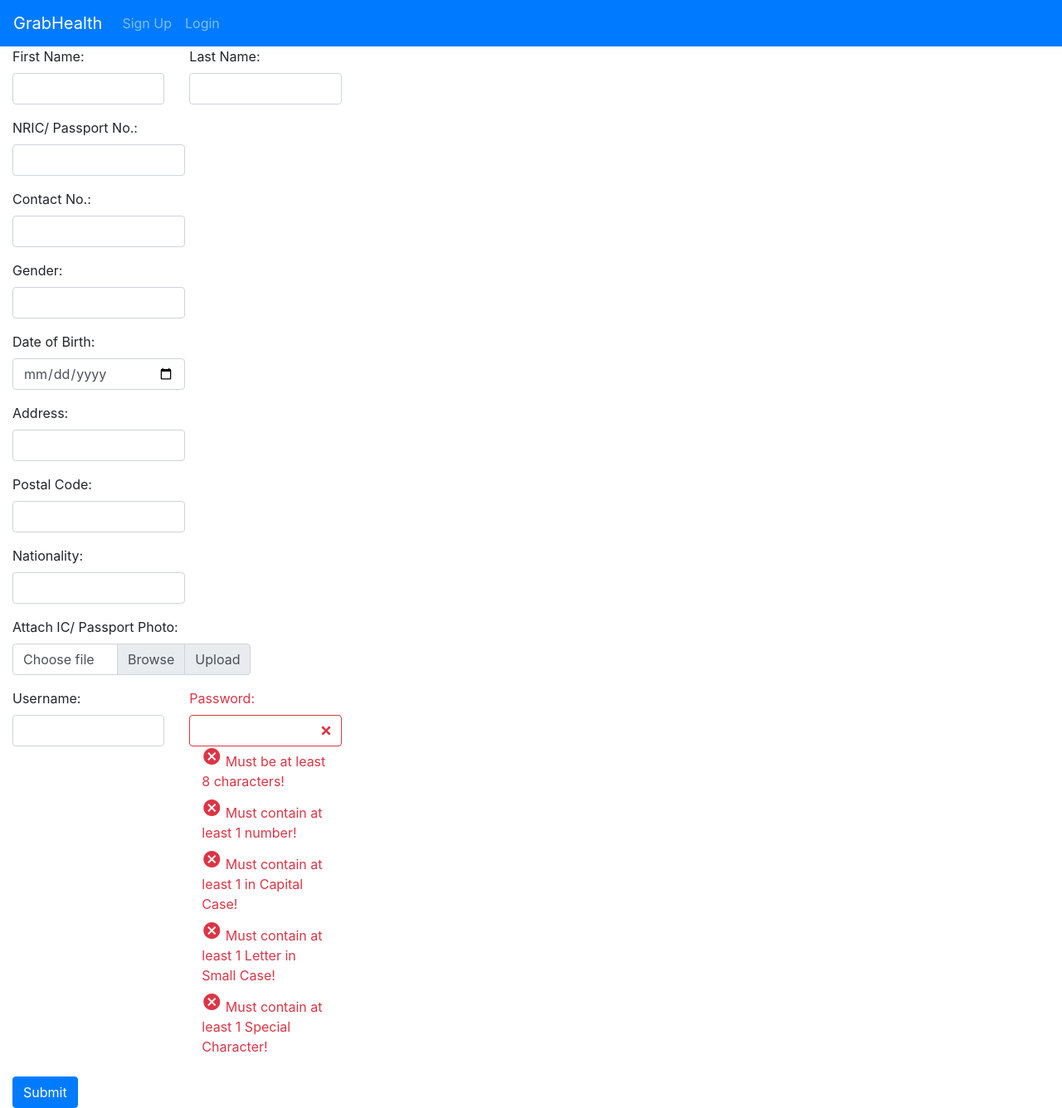
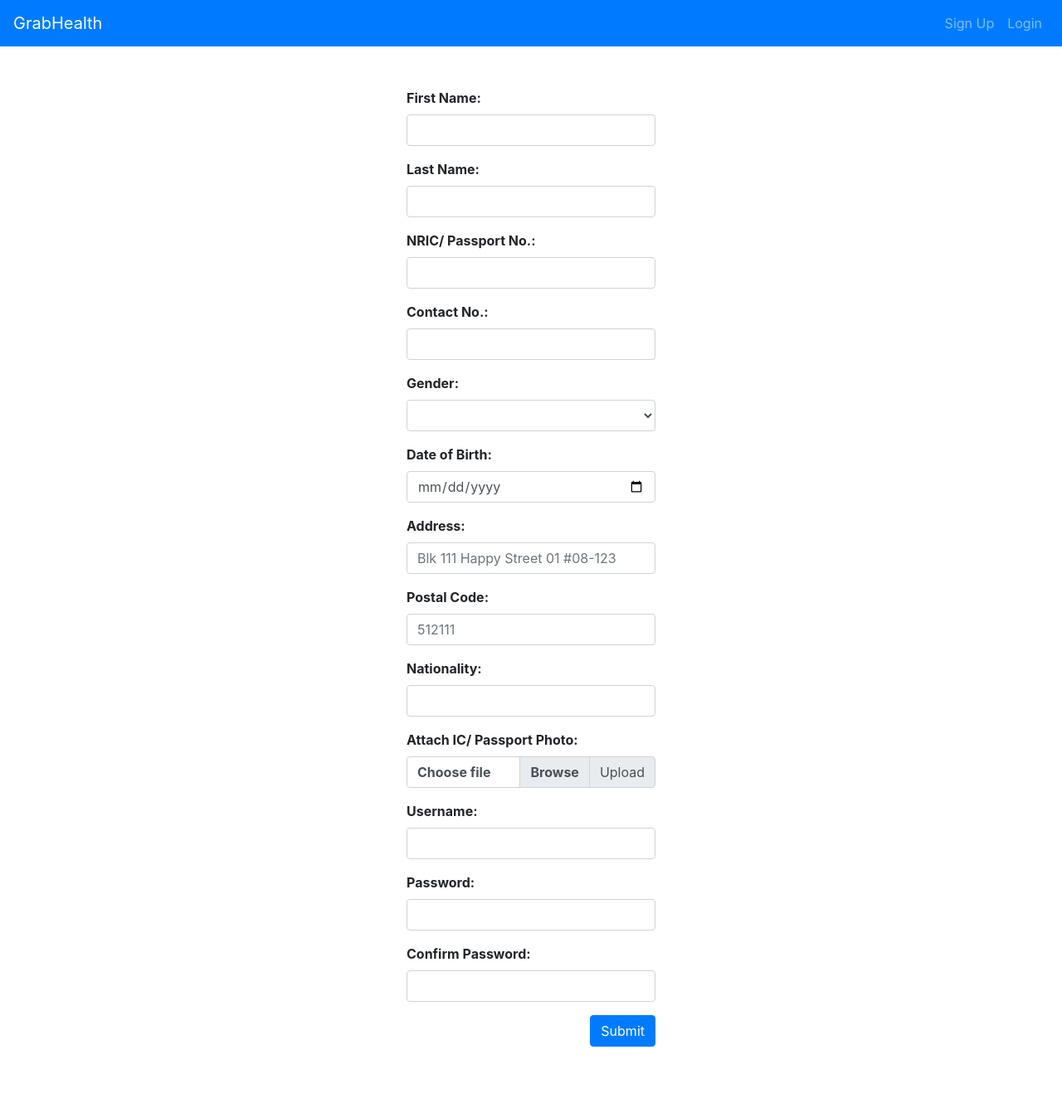
Before and after one commit to erinchua/GrabHealthWeb, an Angular app in the folder GrabHealthWeb/: page /patient in a window 1280 px wide. Shown: the whole page at 83% size. After the commit the page ends 1262 px from the top, so only its background shows below. Built offline with nearby package versions, Linux system fonts and the light colour scheme; what angular-font-awesome would draw is missing.

Commit message:
Update registration and login

```diff
--- a/GrabHealthWeb/src/app/login/login.component.html
+++ b/GrabHealthWeb/src/app/login/login.component.html
@@ -6,25 +6,50 @@
                 <div class="col-sm-12 col-md-10 col-md-offset-1">
                     <div class="form-group input-group">
                         <span class="input-group-addon"><i class="material-icons">person</i></span>
-                        <input type="text" placeholder="Username" class="form-control text-line" id="userName" formControlName="userName">
-                        <div *ngIf="submitted && loginForm.controls.userName.errors" class="error">
+                        <input type="text" placeholder="Username" class="form-control text-line" id="userName" formControlName="userName" [ngClass]="{ 'is-invalid': submitted && loginForm.controls.userName.errors }">
+                        <div *ngIf="submitted && loginForm.controls.userName.errors" class="invalid-feedback">
                             <div *ngIf="loginForm.controls.userName.errors.required">Required!</div>
                         </div>
                     </div>
 
                     <div class="form-group input-group">
                             <span class="input-group-addon"><i class="material-icons">lock</i></span>
-                            <input type="password" placeholder="Password" class="form-control" id="password" formControlName="password">
-                            <div *ngIf="submitted && loginForm.controls.password.errors" class="error">
+                            <input type="password" placeholder="Password" class="form-control" id="password" formControlName="password" [ngClass]="{ 'is-invalid': submitted && loginForm.controls.password.errors }">
+                            <div *ngIf="submitted && loginForm.controls.password.errors" class="invalid-feedback">
                                 <div *ngIf="loginForm.controls.password.errors.required">Required!</div>
                             </div>
                     </div>
 
                     <div class="form-group text-right">
-                        <label>
-                            <a routerLink="/">Forget Password</a>
-                        </label>
+                        <a href="#" data-toggle="modal" data-target="#modal">Forget Password</a>
+
+                        <div class="modal" id="modal">
+                            <div class="modal-dialog" role="document">
+                              <div class="modal-content">
+                                <div class="modal-header">
+                                  <h5 class="modal-title"><strong>Reset Password</strong></h5>
+                                  <button type="button" class="close" data-dismiss="modal" aria-label="Close">
+                                    <span aria-hidden="true">&times;</span>
+                                  </button>
+                                </div>
+                                <div class="modal-body">
+                                  <p class="text-center">Please enter the following details to request for a password reset.</p>
+                                  <div class="col text-left">
+                                        <label for="contactNo">Contact No.:</label>
+                                        <input type = "text" class="col-sm-5 form-control" id="contactNo" formControlName = "contactNo">
+                                        <label for="nric">NRIC Issue Date:</label>
+                                        <input type = "date" class="col-sm-5 form-control" id="nric" formControlName = "nric">
+                                  </div>
+                                </div>
+                                <div class="modal-footer">
+                                  <button type="button" class="btn btn-outline-primary">Send</button>
+                                  <button type="button" class="btn btn-outline-secondary" data-dismiss="modal">Close</button>
+                                </div>
+                              </div>
+                            </div>
+                          </div>
                     </div>
+
 
                     <div class="form-group float-right">
                         <button class="btn btn-primary " type="submit">Submit</button>
--- a/GrabHealthWeb/src/app/login/login.component.scss
+++ b/GrabHealthWeb/src/app/login/login.component.scss
@@ -15,3 +15,7 @@
 div.well{
   height: 250px;
 }
+
+.invalid-feedback {
+  font-weight: bold;
+}
--- a/GrabHealthWeb/src/app/nav/nav.component.html
+++ b/GrabHealthWeb/src/app/nav/nav.component.html
@@ -5,13 +5,11 @@
   </button>
 
   <div class="collapse navbar-collapse" id="navbarColor01">
-    <ul class="navbar-nav my-2 my-lg-0">
-      <li class="nav-item my-2 my-sm-0">
+    <ul class="navbar-nav ml-auto">
+      <li class="nav-item">
         <a routerLink="/patient" class="nav-link">Sign Up</a>
       </li>
-    </ul>
-    <ul class="navbar-nav my-2 my-lg-0">
-      <li class="nav-item my-2 my-sm-0">
+      <li class="nav-item">
         <a routerLink="/login" class="nav-link">Login</a>
       </li>
     </ul>
--- a/GrabHealthWeb/src/app/patient/patient.component.html
+++ b/GrabHealthWeb/src/app/patient/patient.component.html
@@ -1,77 +1,80 @@
 <form [formGroup]="registrationForm" (ngSubmit)="onSubmit()">
 
-  <div class="container col-sm-12">
+  <div class="container">
 
     <div class="row">
-    <div class="form-group col-sm-2">
+      <div class="Absolute-Center is-Responsive col-sm-12 col-md-10 col-md-offset-1">
+        <div class="form-group">
           <label for="firstName">First Name:</label>
-        <input type = "text" class="form-control" id="firstName" formControlName = "firstName">
-        <div *ngIf="submitted && registrationForm.controls.firstName.errors" class="error">
+            <input type = "text" class="form-control" id="firstName" formControlName = "firstName" [ngClass]="{ 'is-invalid': submitted && registrationForm.controls.firstName.errors }">
+            <div *ngIf="submitted && registrationForm.controls.firstName.errors" class="invalid-feedback">
               <div *ngIf="registrationForm.controls.firstName.errors.required">Required!</div>
             </div>
         </div>
 
-    <div class="form-group col-sm-2">
+        <div class="form-group">
           <label for="lastName">Last Name:</label>
-        <input type = "text" class="form-control" id="lastName" formControlName = "lastName">
-        <div *ngIf="submitted && registrationForm.controls.lastName.errors" class="error">
+            <input type = "text" class="form-control" id="lastName" formControlName = "lastName" [ngClass]="{ 'is-invalid': submitted && registrationForm.controls.lastName.errors }">
+            <div *ngIf="submitted && registrationForm.controls.lastName.errors" class="invalid-feedback">
               <div *ngIf="registrationForm.controls.lastName.errors.required">Required!</div>
-        </div>
             </div>
         </div>
 
         <div class="form-group">
           <label for="nric">NRIC/ Passport No.:</label>
-        <input type = "text" class="col-sm-2 form-control" id="nric" formControlName = "nric">
-        <div *ngIf="submitted && registrationForm.controls.nric.errors" class="error">
+            <input type = "text" class="form-control" id="nric" formControlName = "nric" [ngClass]="{ 'is-invalid': submitted && registrationForm.controls.nric.errors }">
+            <div *ngIf="submitted && registrationForm.controls.nric.errors" class="invalid-feedback">
               <div *ngIf="registrationForm.controls.nric.errors.required">Required!</div>
             </div>
         </div>
 
         <div class="form-group">
           <label for="contactNo">Contact No.:</label>
-        <input type = "text" class="col-sm-2 form-control" id="contactNo" formControlName = "contactNo">
-        <div *ngIf="submitted && registrationForm.controls.contactNo.errors" class="error">
+            <input type = "text" class="form-control" id="contactNo" formControlName = "contactNo" [ngClass]="{ 'is-invalid': submitted && registrationForm.controls.contactNo.errors }">
+            <div *ngIf="submitted && registrationForm.controls.contactNo.errors" class="invalid-feedback">
               <div *ngIf="registrationForm.controls.contactNo.errors.required">Required!</div>
             </div>
         </div>
 
         <div class="form-group">
           <label for="gender">Gender:</label>
-        <input type = "text" class="col-sm-2 form-control" id="gender" formControlName = "gender">
-        <div *ngIf="submitted && registrationForm.controls.gender.errors" class="error">
+            <select class="form-control" id="gender" formControlName = "gender" [ngClass]="{ 'is-invalid': submitted && registrationForm.controls.gender.errors }">
+              <option>Male</option>
+              <option>Female</option>
+            </select>
+            <div *ngIf="submitted && registrationForm.controls.gender.errors" class="invalid-feedback">
               <div *ngIf="registrationForm.controls.gender.errors.required">Required!</div>
             </div>
         </div>
 
         <div class="form-group">
           <label for="dob">Date of Birth:</label>
-        <input type = "date" class="col-sm-2 form-control" id="dob" formControlName = "dob">
-        <div *ngIf="submitted && registrationForm.controls.dob.error  s" class="error">
+            <input type = "date" class="form-control" id="dob" formControlName = "dob" [ngClass]="{ 'is-invalid': submitted && registrationForm.controls.dob.errors }">
+            <div *ngIf="submitted && registrationForm.controls.dob.errors" class="invalid-feedback">
               <div *ngIf="registrationForm.controls.dob.errors.required">Required!</div>
             </div>
         </div>
 
         <div class="form-group">
           <label for="address">Address:</label>
-        <input type = "text" class="col-sm-2 form-control" id="address" formControlName = "address">
-        <div *ngIf="submitted && registrationForm.controls.address.errors" class="error">
+            <input type = "text" placeholder="Blk 111 Happy Street 01 #08-123" class="form-control" id="address" formControlName = "address" [ngClass]="{ 'is-invalid': submitted && registrationForm.controls.address.errors }">
+            <div *ngIf="submitted && registrationForm.controls.address.errors" class="invalid-feedback">
               <div *ngIf="registrationForm.controls.address.errors.required">Required!</div>
             </div>
         </div>
 
         <div class="form-group">
           <label for="postalCode">Postal Code:</label>
-        <input type = "text" class="col-sm-2 form-control" id="postalCode" formControlName = "postalCode">
-        <div *ngIf="submitted && registrationForm.controls.postalCode.errors" class="error">
+            <input type = "text" placeholder="512111" class="form-control" id="postalCode" formControlName = "postalCode" [ngClass]="{ 'is-invalid': submitted && registrationForm.controls.postalCode.errors }">
+            <div *ngIf="submitted && registrationForm.controls.postalCode.errors" class="invalid-feedback">
               <div *ngIf="registrationForm.controls.postalCode.errors.required">Required!</div>
             </div>
         </div>
 
         <div class="form-group">
           <label for="nationality">Nationality:</label>
-        <input type = "text" class="col-sm-2 form-control" id="nationality" formControlName = "nationality">
-        <div *ngIf="submitted && registrationForm.controls.nationality.errors" class="error">
+            <input type = "text" class="form-control" id="nationality" formControlName = "nationality" [ngClass]="{ 'is-invalid': submitted && registrationForm.controls.nationality.errors }">
+            <div *ngIf="submitted && registrationForm.controls.nationality.errors" class="invalid-feedback">
               <div *ngIf="registrationForm.controls.nationality.errors.required">Required!</div>
             </div>
         </div>
@@ -79,61 +82,55 @@
         <div class="form-group">
           <label for="attach">Attach IC/ Passport Photo:</label>
           <div class="input-group mb-3">
-        <div class="custom-file col-sm-2">
-          <input type="file" class="custom-file-input" id="inputGroupFile02">
-          <label class="custom-file-label" for="inputGroupFile02">Choose file</label>
+            <div class="custom-file">
+              <input type="file" class="form-control custom-file-input" id="attach" formControlName = "attach" [ngClass]="{ 'is-invalid': submitted && registrationForm.controls.attach.errors }">
+              <label class="custom-file-label" for="attach">Choose file</label>
             </div>
             <div class="input-group-append">
               <span class="input-group-text" id="">Upload</span>
             </div>
           </div>
-      <div *ngIf="submitted && registrationForm.controls.attach.errors" class="error">
+          <div *ngIf="submitted && registrationForm.controls.attach.errors" class="invalid-feedback">
             <div *ngIf="registrationForm.controls.attach.errors.required">Required!</div>
           </div>
         </div>
 
-    <div class="row">
-    <div class="form-group col-sm-2">
+        <div class="form-group">
           <label for="userName">Username:</label>
-        <input type = "text" class="form-control" id="userName" formControlName = "userName">
-        <div *ngIf="submitted && registrationForm.controls.userName.errors" class="error">
+            <input type = "text" class="form-control" id="userName" formControlName = "userName" [ngClass]="{ 'is-invalid': submitted && registrationForm.controls.userName.errors }">
+            <div *ngIf="submitted && registrationForm.controls.userName.errors" class="invalid-feedback">
               <div *ngIf="registrationForm.controls.userName.errors.required">Required!</div>
             </div>
         </div>
 
-    <div class="form-group col-sm-2">
-      <label for="password" [ngClass]="registrationForm.controls['password'].invalid ? 'text-danger' : ''">Password:</label>
-        <input type = "text" class="form-control" id="password" formControlName = "password" [ngClass]="registrationForm.controls['password'].invalid ? 'is-invalid' : ''">
-        <label class="col" [ngClass]="registrationForm.controls['password'].hasError('required') || registrationForm.controls['password'].hasError('minlength') ? 'text-danger' : 'text-success'">
-          <i class="material-icons">{{ registrationForm.controls['password'].hasError('required') || registrationForm.controls['password'].hasError('minlength') ? 'cancel' : 'check_circle' }}</i>
-          Must be at least 8 characters!
-        </label>
-        <label class="col" [ngClass]="registrationForm.controls['password'].hasError('required') || registrationForm.controls['password'].hasError('hasNumber')  ? 'text-danger' : 'text-success'">
-          <i class="material-icons">{{ registrationForm.controls['password'].hasError('required') || registrationForm.controls['password'].hasError('hasNumber') ? 'cancel' : 'check_circle' }}</i>
-          Must contain at least 1 number!
-        </label>
-        <label class="col" [ngClass]="registrationForm.controls['password'].hasError('required') || registrationForm.controls['password'].hasError('hasCapitalCase')  ? 'text-danger' : 'text-success'">
-          <i class="material-icons">{{ registrationForm.controls['password'].hasError('required') || registrationForm.controls['password'].hasError('hasCapitalCase') ? 'cancel' : 'check_circle' }}</i>
-          Must contain at least 1 in Capital Case!
-        </label>
-        <label class="col" [ngClass]="registrationForm.controls['password'].hasError('required') || registrationForm.controls['password'].hasError('hasSmallCase')  ? 'text-danger' : 'text-success'">
-          <i class="material-icons">{{ registrationForm.controls['password'].hasError('required') || registrationForm.controls['password'].hasError('hasSmallCase') ? 'cancel' : 'check_circle' }}</i>
-          Must contain at least 1 Letter in Small Case!
-        </label>
-        <label class="col" [ngClass]="registrationForm.controls['password'].hasError('required') || registrationForm.controls['password'].hasError('hasSpecialCharacters') ? 'text-danger' : 'text-success'">
-          <i class="material-icons">{{ registrationForm.controls['password'].hasError('required') || registrationForm.controls['password'].hasError('hasSpecialCharacters') ? 'cancel' : 'check_circle' }}</i>
-          Must contain at least 1 Special Character!
-        </label>
-        <div *ngIf="submitted && registrationForm.controls.password.errors" class="error">
+        <div class="form-group">
+          <label for="password">Password:</label>
+            <input type = "password" class="form-control" id="password" formControlName = "password" [ngClass]="{ 'is-invalid': submitted && registrationForm.controls.password.errors }">
+            <div *ngIf="submitted && registrationForm.controls.password.errors" class="invalid-feedback">
               <div *ngIf="registrationForm.controls.password.errors.required">Required!</div>
+            </div>
+            <label class="invalid-feedback" *ngIf="registrationForm.controls['password'].hasError('minlength')">Must be at least 8 characters</label>
+            <label class="invalid-feedback" *ngIf="registrationForm.controls['password'].hasError('hasNumber')">Must contain at least 1 number</label>
+            <label class="invalid-feedback" *ngIf="registrationForm.controls['password'].hasError('hasUpperCase')">Must contain at least 1 Upper Case</label>
+            <label class="invalid-feedback" *ngIf="registrationForm.controls['password'].hasError('hasLowerCase')">Must be at least 1 Lower Case</label>
+            <label class="invalid-feedback" *ngIf="registrationForm.controls['password'].hasError('hasSpecialCharacters')">Must be at least 1 Special Character</label>
+        </div>
+
+        <div class="form-group">
+          <label for="confirmPassword">Confirm Password:</label>
+          <input  type="password" class="form-control" id="confirmPassword" formControlName="confirmPassword" [ngClass]="{ 'is-invalid': submitted && registrationForm.controls.confirmPassword.errors }">
+            <div *ngIf="submitted && registrationForm.controls.password.errors" class="invalid-feedback">
+              <div *ngIf="registrationForm.controls.password.errors.required">Required!</div>
+            </div>
+            <label class="invalid-feedback" *ngIf="registrationForm.controls['confirmPassword'].hasError('NoPassswordMatch')">Password do not match</label>
+        </div>
+
+        <div class="form-group float-right">
+          <button class="btn btn-primary " type="submit">Submit</button>
         </div>
       </div>
     </div>
 
-    <button class="btn btn-primary" type="submit">Submit</button>
-
-    <h5 *ngIf="success">Your form is valid!</h5>
-
   </div>
 
 </form>
--- a/GrabHealthWeb/src/app/patient/patient.component.scss
+++ b/GrabHealthWeb/src/app/patient/patient.component.scss
@@ -0,0 +1,21 @@
+.Absolute-Center {
+  margin: auto;
+  position: absolute;
+  left: 0; right: 0;
+  padding: 50px;
+}
+
+.Absolute-Center.is-Responsive {
+  width: 50%;
+  height: 50%;
+  min-width: 200px;
+  max-width: 400px;
+}
+
+div.well{
+  height: 250px;
+}
+
+label, .invalid-feedback {
+    font-weight: bold;
+}
--- a/GrabHealthWeb/src/app/patient/patient.component.ts
+++ b/GrabHealthWeb/src/app/patient/patient.component.ts
@@ -24,17 +24,22 @@ export class PatientComponent implements OnInit {
       postalCode: ['', Validators.required],
       nationality: ['', Validators.required],
       contactNo: ['', Validators.required],
-      attach: ['',Validators.required],
-      userName: ['',Validators.required],
-      password: ['',Validators.compose([Validators.required,
+      attach: ['', Validators.required],
+      userName: ['', Validators.required],
+      password: ['', Validators.compose([Validators.required,
                                       CustomValidators.patternValidator(/\d/, { hasNumber: true }),
-                                      CustomValidators.patternValidator(/[A-Z]/, { hasCapitalCase: true }),
-                                      CustomValidators.patternValidator(/[a-z]/, { hasSmallCase: true}),
-                                      CustomValidators.patternValidator(/[ !@#$%^&*()_+\-=\[\]{};':"\\|,.<>\/?]/, { hasSpecialCharacters: true}),
+                                      CustomValidators.patternValidator(/[A-Z]/, { hasUpperCase: true }),
+                                      CustomValidators.patternValidator(/[a-z]/, { hasLowerCase: true }),
+                                      CustomValidators.patternValidator(/[ !@#$%^&*()_+\-=\[\]{};':"\\|,.<>\/?]/, { hasSpecialCharacters: true }),
                                       Validators.minLength(8)])],
+      confirmPassword: ['', Validators.required]
 
 
-    })
+    },
+    {
+      validator: CustomValidators.passwordMatchValidator
+    }
+    );
   }
 
   onSubmit(){
```
Also changed, not shown: GrabHealthWeb/models/patient.js (added, +44 -0 lines). Lines whose indentation alone changed are shown as unchanged.
